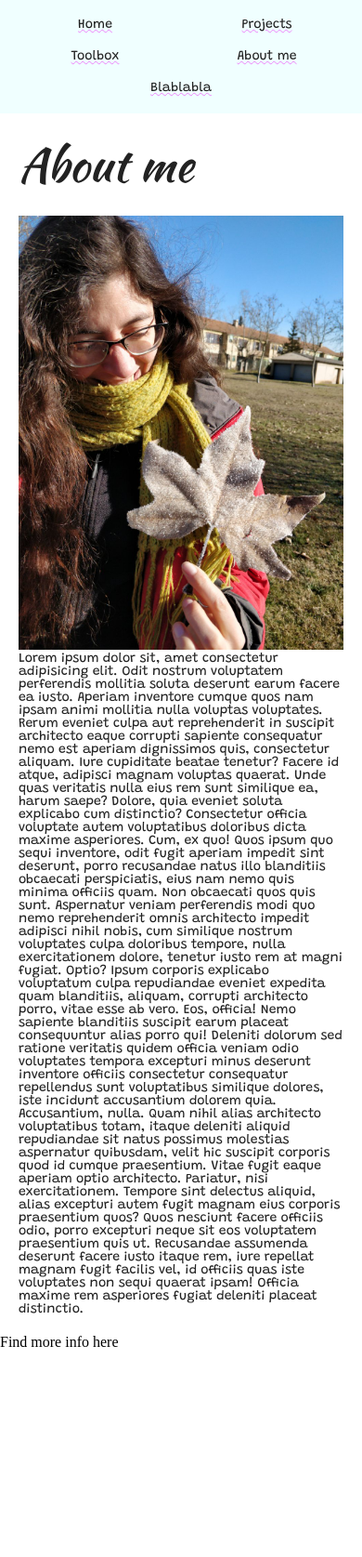
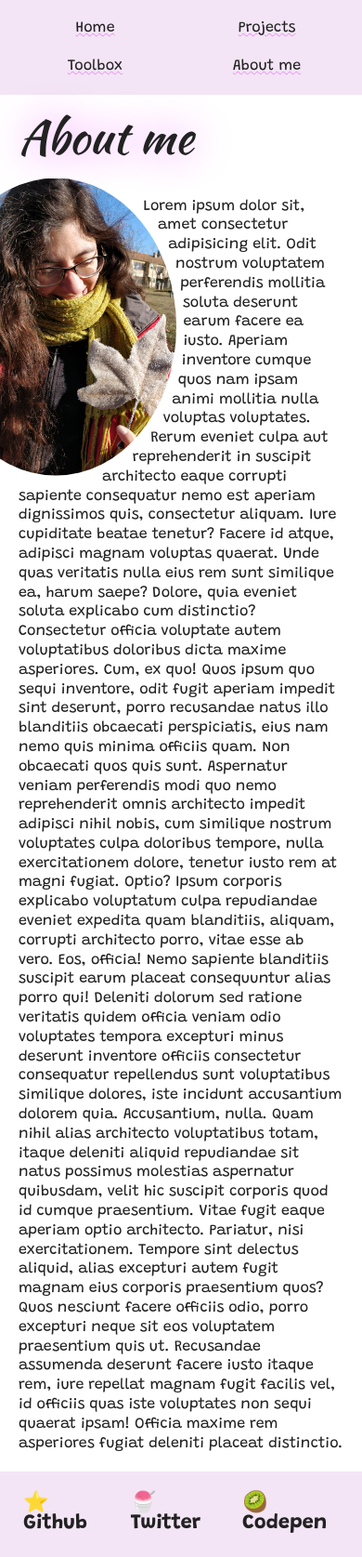
Before and after one commit to MartaRF3/myPortfolio, a plain HTML site: page about.html in a window 390 px wide. Shown: the whole page at 93% size. Before the commit the page ends 1516 px from the top, so only its background shows below. Drawn offline with Linux system fonts and the light colour scheme.

Commit message:
HTML and CSS About Page
+ HTML structure
+ Styling for mobile and desktop
+ Image

- Real content missing
- In need of more aesthetic details
- Footer link icons missing

```diff
--- a/about.html
+++ b/about.html
@@ -27,13 +27,11 @@
         <li class="header__link text">
           <a href="about.html">About me</a>
         </li>
-        <li class="header__link text">
-          <a href="#">Blablabla</a>
-        </li>
       </ul>
     </nav>
   </header>
-  <main class="main">
+  <main class="main about">
+    <div class="main__container">
       <h1 class="title-1">About me</h1>
       <img class="image" src="assets/images/marta.jpg" alt="Photo of Marta holding a beautiful frozen leaf.">
       <p class="text">Lorem ipsum dolor sit, amet consectetur adipisicing elit. Odit nostrum voluptatem perferendis mollitia soluta deserunt earum facere ea iusto. Aperiam inventore cumque quos nam ipsam animi mollitia nulla voluptas voluptates.
@@ -46,29 +44,18 @@
       Quam nihil alias architecto voluptatibus totam, itaque deleniti aliquid repudiandae sit natus possimus molestias aspernatur quibusdam, velit hic suscipit corporis quod id cumque praesentium. Vitae fugit eaque aperiam optio architecto.
       Pariatur, nisi exercitationem. Tempore sint delectus aliquid, alias excepturi autem fugit magnam eius corporis praesentium quos? Quos nesciunt facere officiis odio, porro excepturi neque sit eos voluptatem praesentium quis ut.
       Recusandae assumenda deserunt facere iusto itaque rem, iure repellat magnam fugit facilis vel, id officiis quas iste voluptates non sequi quaerat ipsam! Officia maxime rem asperiores fugiat deleniti placeat distinctio.</p>
+    </div>
   </main>
-  <footer class="footer">
-    <p>Find more info here</p>
+  <footer class="footer text">
     <ul>
       <li class="footer__icon">
-        <a href="">
-          <img src="" alt="">
-        </a>
+        <a href="https://github.com/MartaRF3">⭐ Github</a>
       </li>
       <li class="footer__icon">
-        <a href="">
-          <img src="" alt="">
-        </a>
+        <a href="https://twitter.com/ricartfm">🍧 Twitter</a>
       </li>
       <li class="footer__icon">
-        <a href="">
-          <img src="" alt="">
-        </a>
-      </li>
-      <li class="footer__icon">
-        <a href="">
-          <img src="" alt="">
-        </a>
+        <a href="https://codepen.io/Ricartfm">🥝 Codepen</a>
       </li>
     </ul>
   </footer>
--- a/assets/styles/sass/_about.scss
+++ b/assets/styles/sass/_about.scss
@@ -0,0 +1,21 @@
+.about .image {
+  --width: 250px;
+  --ellipse: ellipse(130px 160px at 24% 48%);
+  --ellipse-o: ellipse(130px 160px at 27% 48%);
+}
+@media (min-width: 768px) {
+  .about .image {
+    --width: 300px;
+    --ellipse: ellipse(180px 210px at 24% 47%);
+    --ellipse-o: ellipse(180px 210px at 27% 47%);
+  }
+}
+
+.about {
+  .image {
+    shape-outside: var(--ellipse-o);
+    clip-path: var(--ellipse);
+    width: var(--width);
+    float: left;
+  }
+}
--- a/assets/styles/sass/_base.scss
+++ b/assets/styles/sass/_base.scss
@@ -2,18 +2,34 @@
 .header {
   --position: static;
   --width: 100%;
+  --border-r: 0;
 }
 .header__nav {
   --display: flex;
+}
+.main {
+  --display: block;
+  --padding: var(--padding-2);
+  &__container {
+    --padding-top: none;
+  }
 }
 
 @media (min-width: 768px) {
   .header {
     --position: fixed;
     --width: min-content;
+    --border-r: 10px 0 0 10px;
   }
   .header__nav {
     --display: block;
+  }
+  .main {
+    --display: grid;
+    --padding: 0 0 var(--padding-2) 0;
+    &__container {
+      --padding-top: var(--padding-5);
+    }
   }
 }
 
@@ -25,22 +41,51 @@
   right: 0;
   width: var(--width);
   padding: var(--padding-1);
-  background-color: azure;
+  background-color: $primary-light;
+  border-radius: var(--border-r);
 
   &__nav {
     display: var(--display);
+    max-width: 400px;
+    margin: 0 auto;
     justify-content: space-around;
     flex-wrap: wrap;
-
   }
   &__link {
     width: 50%;
     padding: var(--padding-1);
     text-align: center;
-    text-decoration: underline wavy $purple 1px;
+    text-decoration: underline wavy $primary 1.46px;
+    &:active {
+      border: 3px wavy $primary;
+    }
   }
 }
 
 .main {
-  padding: var(--padding-2);
+  display: var(--display);
+  grid-template-columns: minmax(20vw, 1fr) minmax(auto, 1360px) minmax(20vw, 1fr);
+
+  &__container {
+    padding-top: var(--padding-top);
+    grid-column: 2;
+  }
+  .text, .title-1 {
+    padding: var(--padding);
+  }
 }
+
+.footer {
+  padding: var(--padding-1);
+  background-color: $primary-light;
+
+  ul {
+    display: flex;
+    justify-content: center;
+  }
+  &__icon {
+    padding: 15px;
+    font-size: 22px;
+    font-weight: 700;
+  }
+}
--- a/assets/styles/sass/_variables.scss
+++ b/assets/styles/sass/_variables.scss
@@ -1,9 +1,15 @@
 // Variable definition
 // Colors
 $black: #222222;
-$purple: #ed85fa;
+$primary: hsl(var(--primary-hue), 92%, 75%);
+$primary-light: hsl(var(--primary-hue), 45%, 93%);
+
+// Effects
+$shadow-soft: 0 0 45px $primary;
 
 :root {
+  // Colors
+  --primary-hue: 293;
   // Paddings
   --padding-1: 10px;
   --padding-2: calc(var(--padding-1) * 2);
@@ -16,7 +22,7 @@ $purple: #ed85fa;
   --font-size: 50px;
 }
 .text {
-  --font-size: 14px;
+  --font-size: 16px;
 }
 
 @media (min-width: 768px) {
@@ -27,7 +33,7 @@ $purple: #ed85fa;
     --font-size: 70px;
   }
   .text {
-    --font-size: 16px;
+    --font-size: 18px;
   }
 }
 
@@ -42,9 +48,11 @@ img {
   font-family: 'Kaushan Script', cursive;
   font-size: var(--font-size);
   color: $black;
+  text-shadow: $shadow-soft;
 }
 .text {
   font-family: 'Grandstander', cursive;
   font-size: var(--font-size);
+  line-height: 1.3em;
   color: $black;
 }
```
Also changed, not shown: assets/styles/style.css, 1 other file. Lines whose indentation alone changed are shown as unchanged.
